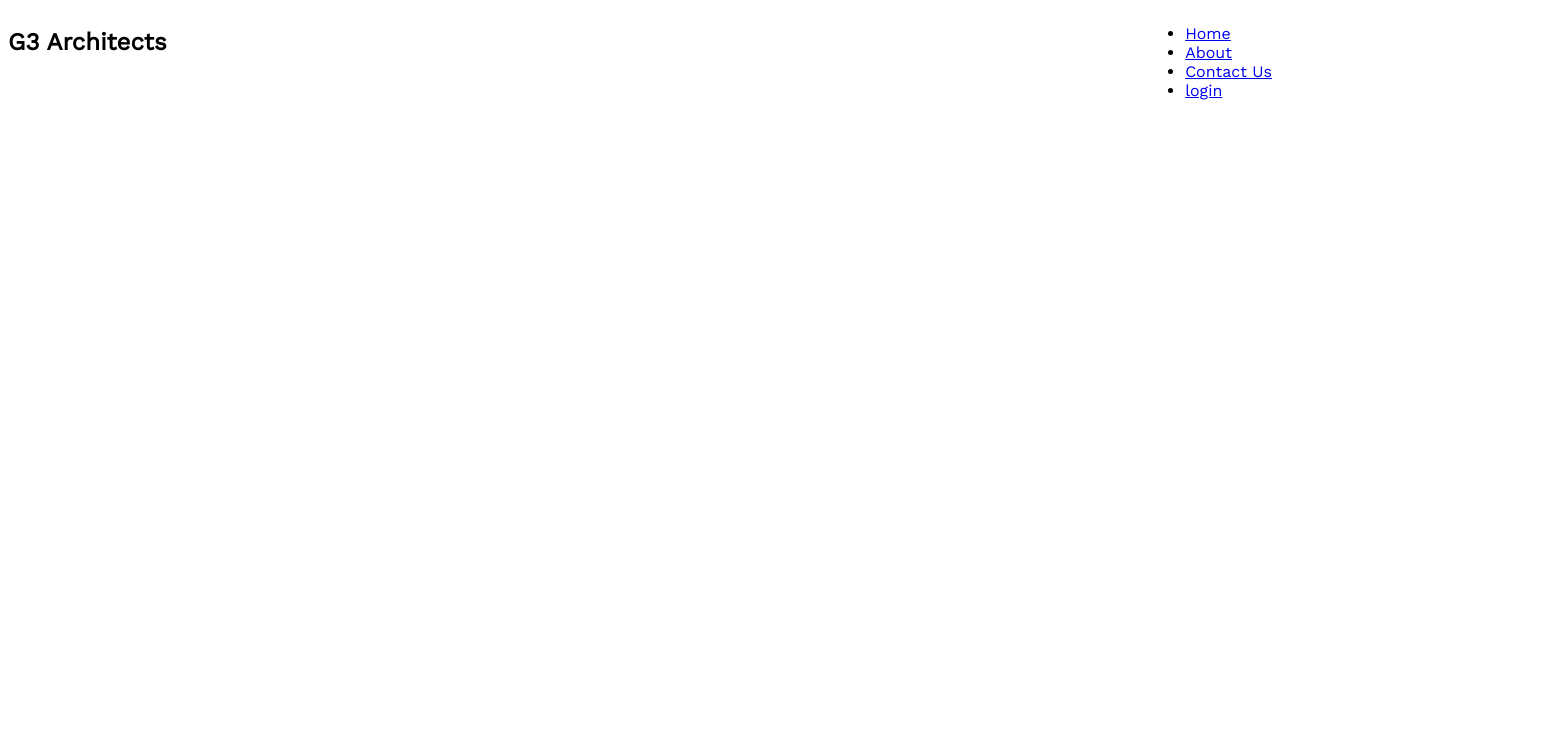
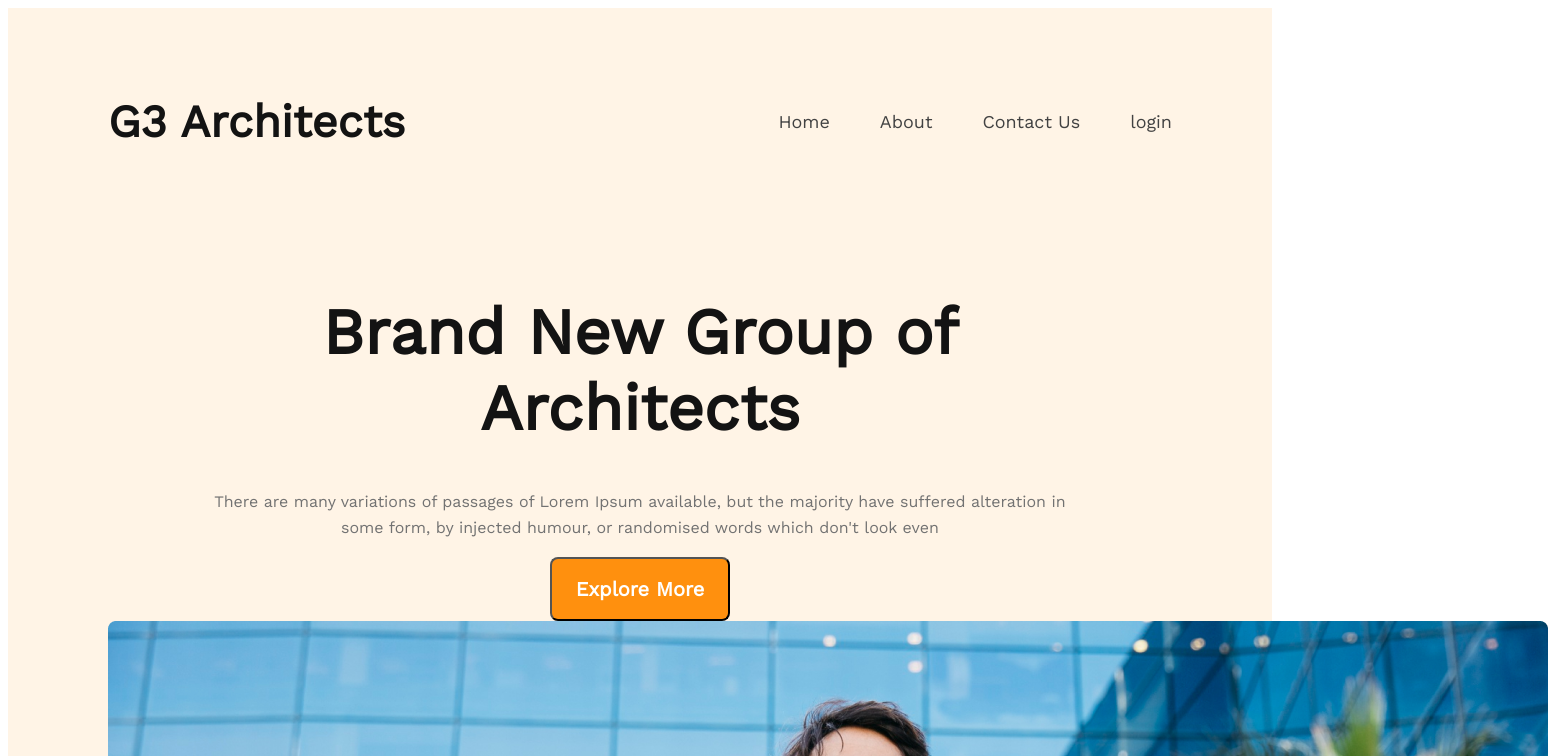
Before and after one commit to NaimulHasanEmon/G3-Architect-Website, a plain HTML site: page index.html in a window 1280 px wide. Shown: the top 756 px of the page, 1548 px wide, since content can reach past the window. Drawn offline with nearby package versions, Linux system fonts and the light colour scheme.

Commit message:
button and image added

```diff
--- a/Styles/style.css
+++ b/Styles/style.css
@@ -2,11 +2,82 @@
     font-family: 'Work Sans', sans-serif;
 }
 
-.nav-list {
-    text-decoration: none;
+.header {
+    background-color: #FF900E1A;
+    padding: 50px 100px;
+    /* had 240, I replaced with 100 */
+    max-width: 1920px;
+    max-height: 1322px;
 }
 
 .header-nav {
     display: flex;
     justify-content: space-between;
+    align-items: center;
 }
+
+.header-h1 {
+    color: #131313;
+    text-align: center;
+    font-size: 45px;
+    font-weight: 700;
+}
+
+.nav-list a {
+    text-decoration: none;
+    color: #424242;
+}
+
+.nav-list {
+    display: flex;
+    list-style: none;
+    gap: 50px;
+    color: #424242;
+    text-align: center;
+    font-size: 18px;
+    font-weight: 500;
+    line-height: 26px;
+}
+
+/* .banner {
+    max-width: 860px;
+    margin: 0 auto;
+} */
+
+.banner-container {
+    max-width: 860px;
+    margin: 0 auto;
+}
+
+.banner-title{
+    color: #131313;
+    text-align: center;
+    font-size: 64px;
+    font-weight: 700;
+    margin-top: 108px;
+}
+
+.banner-detail {
+    text-align: center;
+    color: #727272;
+    font-size: 16px;
+    font-weight: 400;
+    line-height: 26px;
+}
+
+.button-context {
+    width: 180px;
+    height: 64px;
+    border-radius: 8px;
+    background: #FF900E;
+    color: #FFF;
+    font-size: 20px;
+    font-weight: 600;
+}
+
+.header-button, .banner-img {
+    display: flex;
+    text-align: center;
+    justify-content: center;
+    align-items: center;
+}
--- a/index.html
+++ b/index.html
@@ -14,7 +14,7 @@
 <body>
     <header class="header">
         <nav class="header-nav">
-            <h1 class="header-h1">G3 Architects</h1>
+            <h2 class="header-h1">G3 Architects</h2>
             <ul class="nav-list">
                 <li><a href="home.html">Home</a></li>
                 <li><a href="about.html">About</a></li>
@@ -22,6 +22,19 @@
                 <li><a href="login.html">login</a></li>
             </ul>
         </nav>
+        <div class="banner">
+            <div class="banner-container">
+                <h1 class="banner-title">Brand New
+                    Group of Architects</h1>
+                <p class="banner-detail">There are many variations of passages of Lorem Ipsum available, but the majority
+                    have suffered alteration in some form,
+                    by injected humour, or randomised words which don't look even</p>
+                <div class="header-button">
+                    <button class="button-context">Explore More</button>
+                </div>
+            </div>
+            <img src="images/banner.png" alt="Banner" class="banner-img">
+        </div>
     </header>
     <main>
 
```
